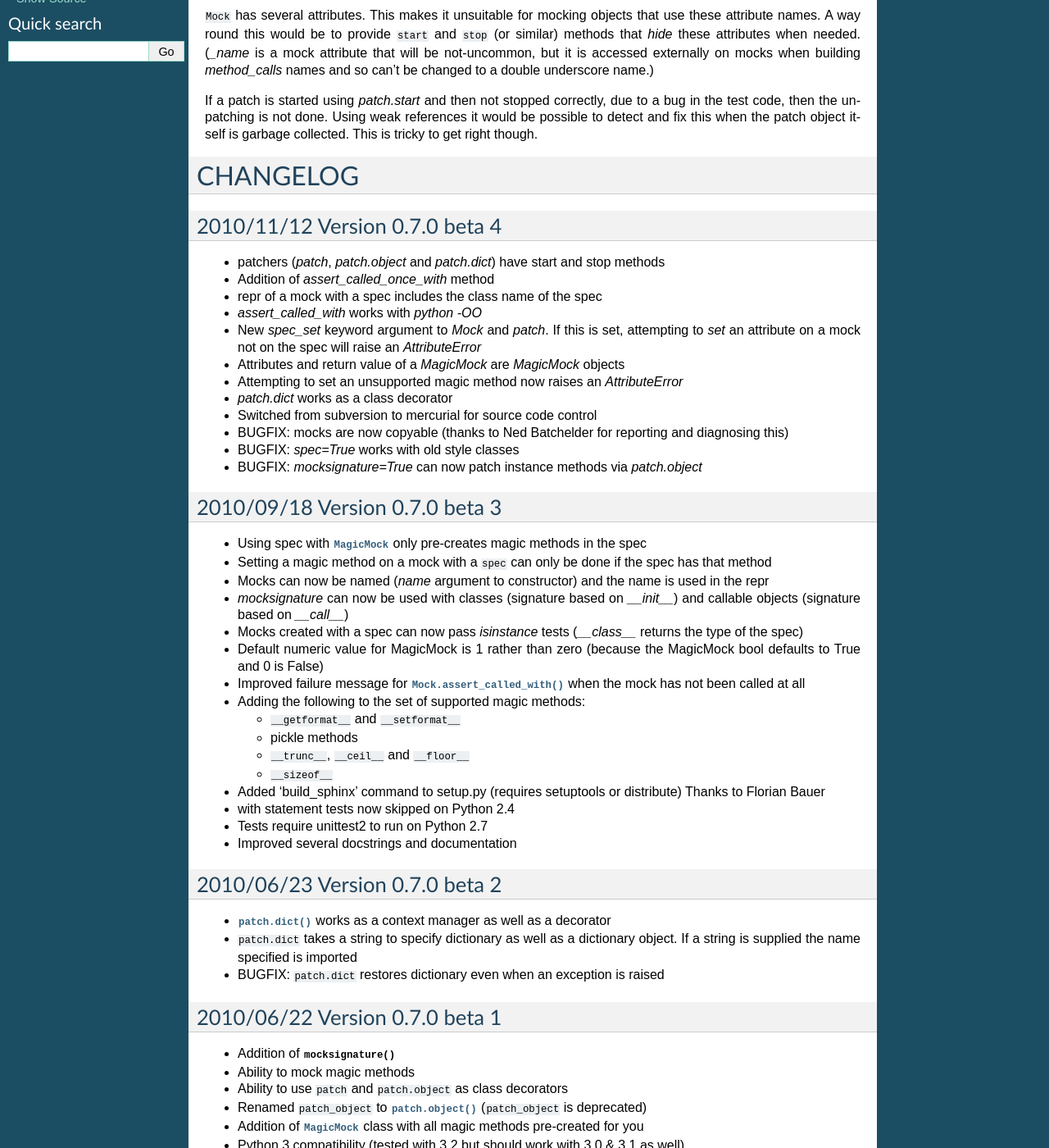
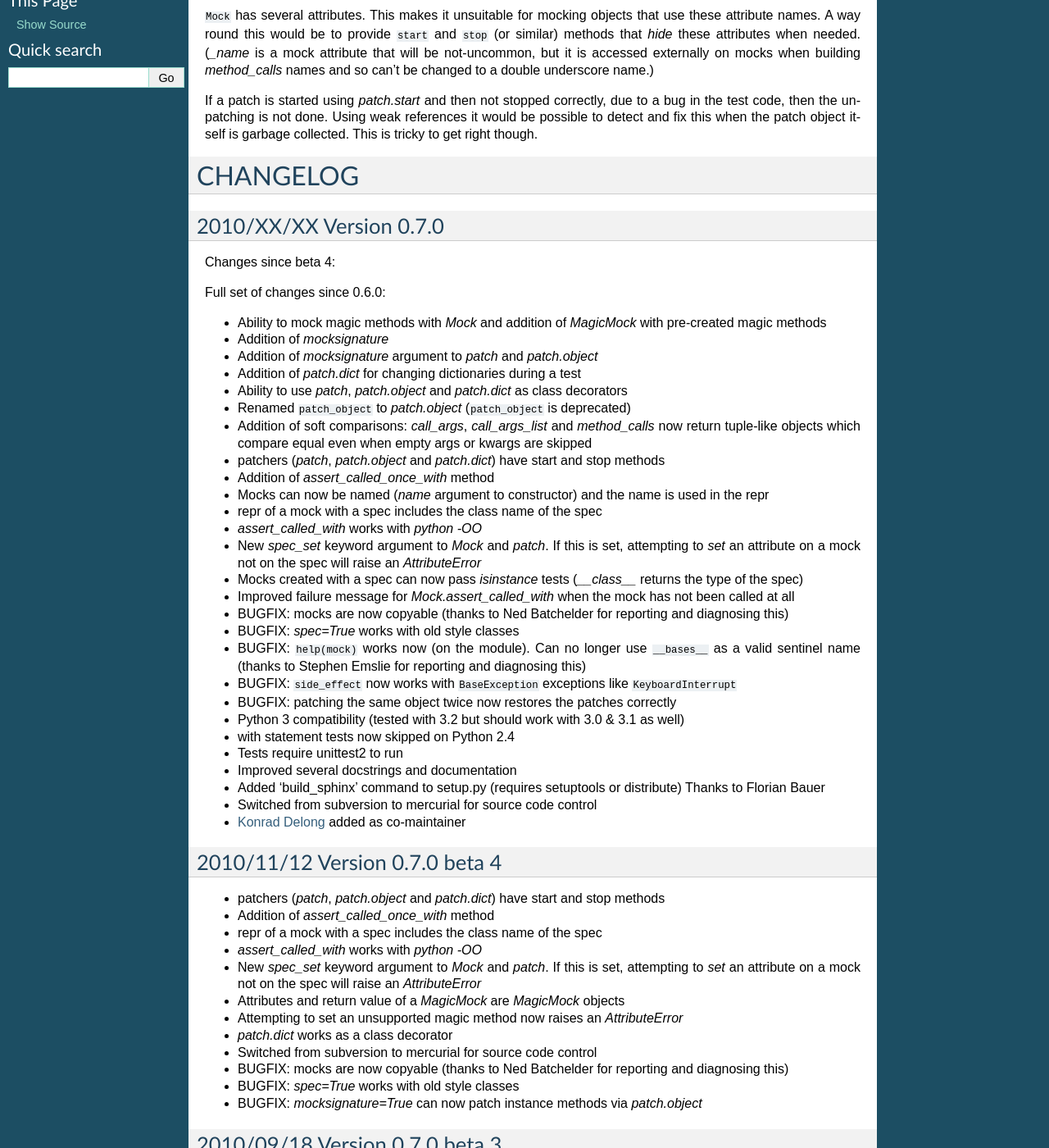
Before and after one commit to eaudeweb/mock, a Sphinx documentation site: the page built from docs/changelog.txt, in a window 1280 px wide and 1400 px high, scrolled down 469 px. Shown: the whole window at 82% size. Built offline with Sphinx 7.4.7, drawn with Linux system fonts in a browser that asks for light colours; pages that are not in the unit, such as notebooks, are missing from menus; some of the changed text lies outside the part shown.

Commit message:
Docs and changelog updates

```diff
--- a/docs/changelog.txt
+++ b/docs/changelog.txt
@@ -43,6 +43,59 @@
 
 CHANGELOG
 =========
+
+2010/XX/XX Version 0.7.0
+------------------------
+
+Changes since beta 4:
+
+
+Full set of changes since 0.6.0:
+
+* Ability to mock magic methods with `Mock` and addition of `MagicMock`
+  with pre-created magic methods
+* Addition of `mocksignature`
+* Addition of `mocksignature` argument to `patch` and `patch.object`
+* Addition of `patch.dict` for changing dictionaries during a test
+* Ability to use `patch`, `patch.object` and `patch.dict` as class decorators
+* Renamed ``patch_object`` to `patch.object` (``patch_object`` is
+  deprecated)
+* Addition of soft comparisons: `call_args`, `call_args_list` and `method_calls`
+  now return tuple-like objects which compare equal even when empty args
+  or kwargs are skipped
+* patchers (`patch`, `patch.object` and `patch.dict`) have start and stop
+  methods
+* Addition of `assert_called_once_with` method
+* Mocks can now be named (`name` argument to constructor) and the name is used
+  in the repr
+* repr of a mock with a spec includes the class name of the spec
+* `assert_called_with` works with `python -OO`
+* New `spec_set` keyword argument to `Mock` and `patch`. If this is set,
+  attempting to *set* an attribute on a mock not on the spec will raise an
+  `AttributeError`
+* Mocks created with a spec can now pass `isinstance` tests (`__class__`
+  returns the type of the spec)
+* Improved failure message for `Mock.assert_called_with` when the mock
+  has not been called at all
+* BUGFIX: mocks are now copyable (thanks to Ned Batchelder for reporting and
+  diagnosing this)
+* BUGFIX: `spec=True` works with old style classes
+* BUGFIX: ``help(mock)`` works now (on the module). Can no longer use ``__bases__``
+  as a valid sentinel name (thanks to Stephen Emslie for reporting and
+  diagnosing this)
+* BUGFIX: ``side_effect`` now works with ``BaseException`` exceptions like
+  ``KeyboardInterrupt``
+* BUGFIX: patching the same object twice now restores the patches correctly
+* Python 3 compatibility (tested with 3.2 but should work with 3.0 & 3.1 as
+  well)
+* with statement tests now skipped on Python 2.4
+* Tests require unittest2 to run
+* Improved several docstrings and documentation
+* Added 'build_sphinx' command to setup.py (requires setuptools or distribute)
+  Thanks to Florian Bauer
+* Switched from subversion to mercurial for source code control
+* `Konrad Delong <http://konryd.blogspot.com/>`_ added as co-maintainer
+
 
 2010/11/12 Version 0.7.0 beta 4
 -------------------------------
@@ -122,7 +175,7 @@
   as a valid sentinel name (thanks to Stephen Emslie for reporting and
   diagnosing this)
 * Addition of soft comparisons: `call_args`, `call_args_list` and `method_calls`
-  return now tuple-like objects which compare equal even when empty args
+  now return tuple-like objects which compare equal even when empty args
   or kwargs are skipped
 * Added docstrings.
 * BUGFIX: ``side_effect`` now works with ``BaseException`` exceptions like
```
Also changed, not shown: docs/patch.txt (+5 -2 lines).
